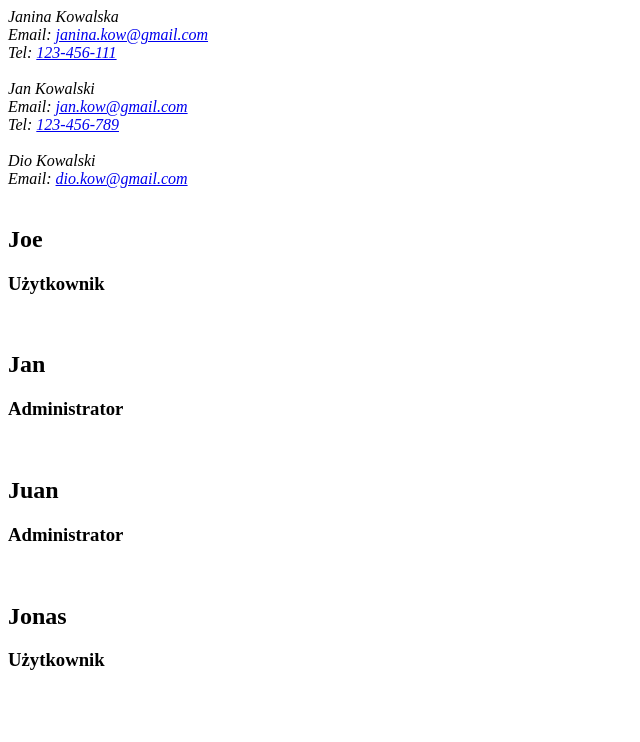
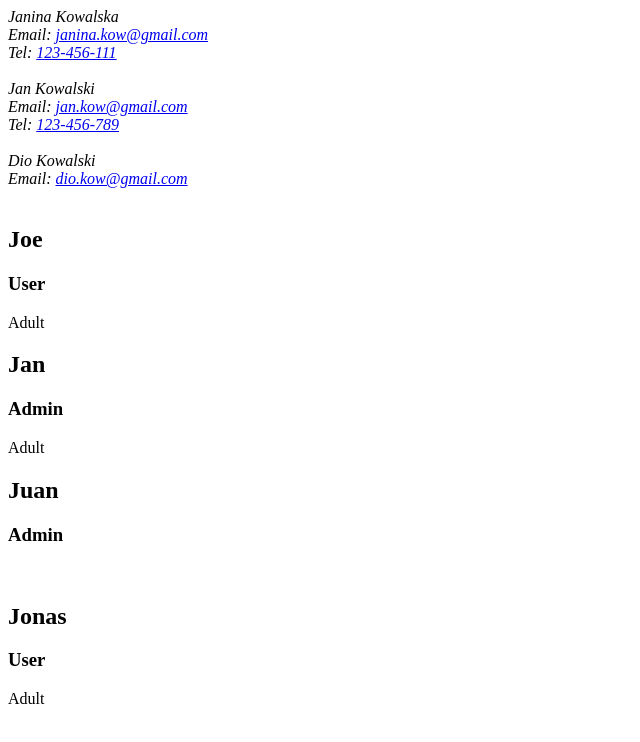
Before and after one commit to PiotrDrechsler/react-lesson, a React (Vite) app in the folder react lesson/: page / in a window 1280 px wide. Shown: the top 742 px of the page, without its empty margins (0-640 px from the left). Built offline with nearby package versions, Linux system fonts and the light colour scheme.

Commit message:
homwework/simple condition
1.add logic with ternary operator: when age of user is >=18 show "Adult" in <span>
2.change text to eng

```diff
--- a/react lesson/src/components/PersonInfoII/PersonInfoII.jsx
+++ b/react lesson/src/components/PersonInfoII/PersonInfoII.jsx
@@ -1,9 +1,13 @@
+import React from "react";
+
 export function PersonInfoII({ person }) {
   return (
     <>
       <h2>{person.name}</h2>
       {/* Tutaj wyświetl h3 z napisem "Administrator" lub "Użytkownik" */}
-      <h3>{person.isAdmin ? "Administrator" : "Użytkownik"}</h3>
+      <h3>{person.isAdmin ? "Admin" : "User"}</h3>
+      {/* Tutaj wyświetl span, jeśli osoba jest pełnoletnia */}
+      <span> {person.age >= 18 && "Adult"}</span>
     </>
   );
 }
```
